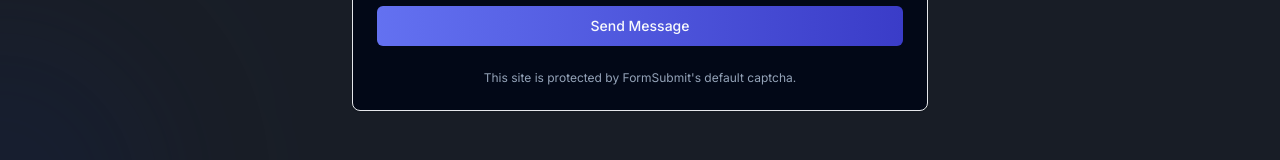
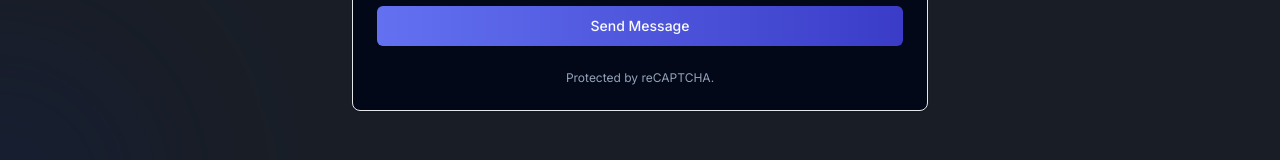
Before and after one commit to YuHuaiCui/portfolio, a Next.js app: page / in a window 1280 px wide. Shown: the part 6867-7027 px from the top of the page. Built offline with nearby package versions, Linux system fonts and the light colour scheme.

Commit message:
Added protected by reCAPTCHA text

```diff
--- a/components/contact.tsx
+++ b/components/contact.tsx
@@ -66,7 +66,6 @@ export default function Contact() {
                 {/* FormSubmit configuration */}
                 <input type="hidden" name="_subject" value="New message from your portfolio!" />
                 <input type="hidden" name="_template" value="table" />
-                {/* Remove _captcha=false to enable FormSubmit's built-in captcha */}
                 <input
                   type="hidden"
                   name="_next"
@@ -104,7 +103,7 @@ export default function Contact() {
                 </Button>
 
                 <p className="text-xs text-muted-foreground text-center mt-2">
-                  This site is protected by FormSubmit's default captcha.
+                  Protected by reCAPTCHA.
                 </p>
               </form>
             </CardContent>
```
